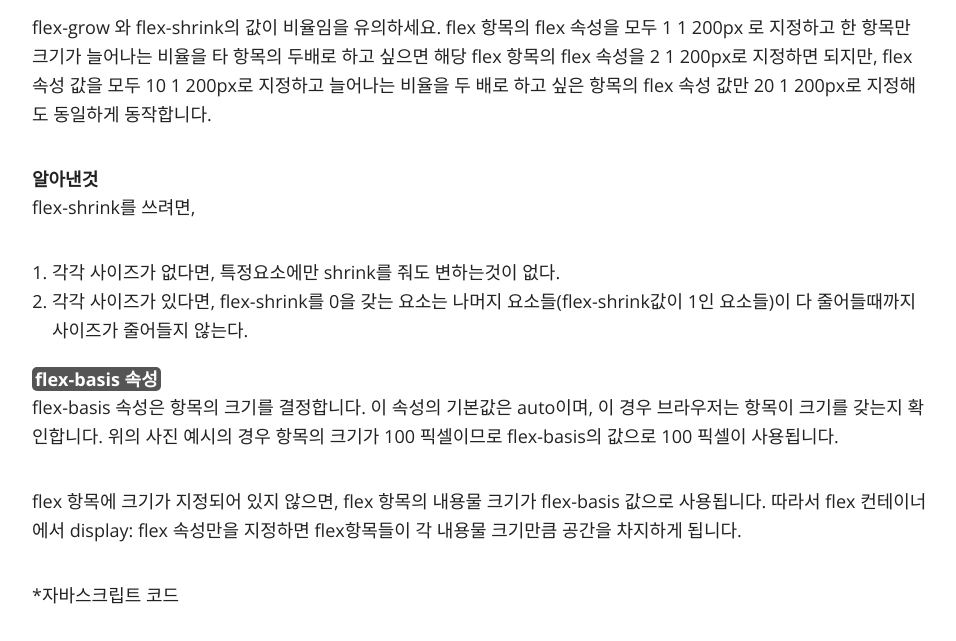
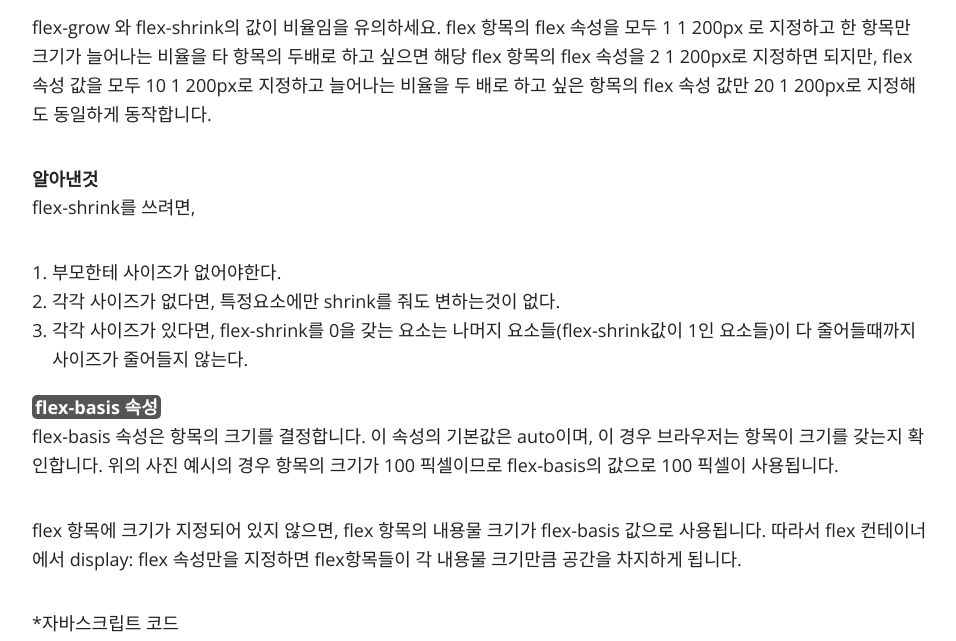
Before and after one commit to lsh58/lsh58.github.io, a Jekyll site: the page built from _posts/2020-03-20-JS30_05_Flex Panel Gallery.md, in a window 1280 px wide and 900 px high, scrolled down 2572 px, cut to the strip 0-641 px from the top of the window. Shown: the whole strip, without its empty margins (158-1114 px from the left). Built offline with Jekyll 4.4.1, drawn with Linux system fonts in a browser that asks for light colours; nearby versions of some CDN libraries; comment, search, counter and statistics services are not loaded.

Commit message:
Update 2020-03-20-JS30_05_Flex Panel Gallery.md

```diff
--- a/_posts/2020-03-20-JS30_05_Flex Panel Gallery.md
+++ b/_posts/2020-03-20-JS30_05_Flex Panel Gallery.md
@@ -60,8 +60,9 @@ flex-grow 와 flex-shrink의 값이 비율임을 유의하세요.  flex 항목
 
 **알아낸것**
 flex-shrink를 쓰려면,
-1. 각각 사이즈가 없다면, 특정요소에만 shrink를 줘도 변하는것이 없다.
-2. 각각 사이즈가 있다면, flex-shrink를 0을 갖는 요소는 나머지 요소들(flex-shrink값이 1인 요소들)이 다 줄어들때까지 사이즈가 줄어들지 않는다.
+1. 부모한테 사이즈가 없어야한다.
+2. 각각 사이즈가 없다면, 특정요소에만 shrink를 줘도 변하는것이 없다.
+3. 각각 사이즈가 있다면, flex-shrink를 0을 갖는 요소는 나머지 요소들(flex-shrink값이 1인 요소들)이 다 줄어들때까지 사이즈가 줄어들지 않는다.
 
 
 <span class="gray">flex-basis 속성</span>
```
